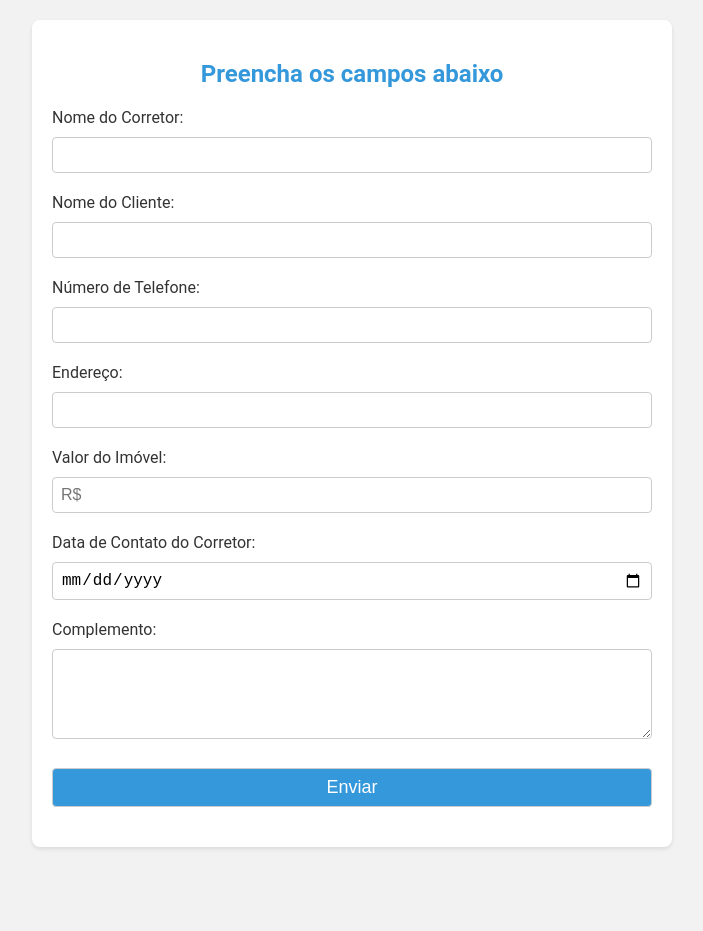
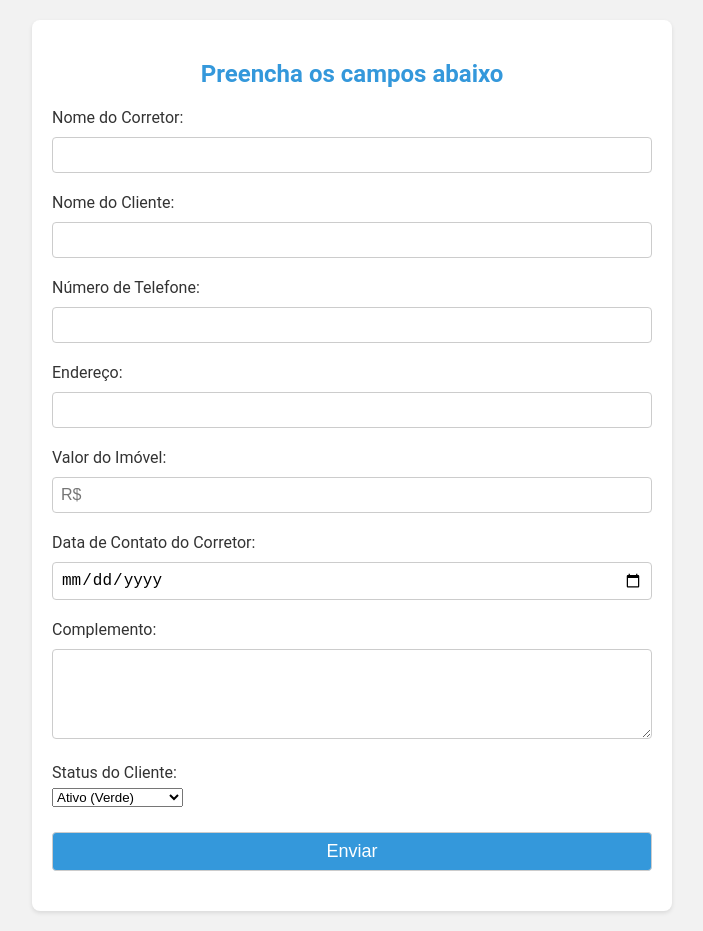
Before and after one commit to maarcospne2003/Imobiliaria, a plain HTML site: page index.html in a window 1280 px wide. Shown: the whole page, without its empty margins (288-991 px from the left). Before the commit the page ends 867 px from the top, so only its background shows below. Drawn offline with Linux system fonts and the light colour scheme.

Commit message:
Update index.html

```diff
--- a/index.html
+++ b/index.html
@@ -5,17 +5,7 @@
     <meta charset="UTF-8">
     <meta name="viewport" content="width=device-width, initial-scale=1.0">
     <link rel="stylesheet" href="style.css">
-    <title>Imobiliaria</title>
-    <style>
-        /* Adicionado estilo para tornar a tabela responsiva */
-        @media screen and (max-width: 600px) {
-            th,
-            td {
-                display: block;
-                width: 100%;
-            }
-        }
-    </style>
+    <title>Imobiliária</title>
 </head>
 
 <body>
@@ -56,6 +46,13 @@
                 <textarea id="informacoes" name="informacoes" rows="4"></textarea>
             </div>
             <div class="form-group">
+                <label for="statusCliente">Status do Cliente:</label>
+                <select id="statusCliente" name="statusCliente">
+                    <option value="ativo" style="color: green;">Ativo (Verde)</option>
+                    <option value="inativo" style="color: red;">Inativo (Vermelho)</option>
+                </select>
+            </div>
+            <div class="form-group">
                 <input type="submit" value="Enviar">
             </div>
         </form>
@@ -75,6 +72,7 @@
                         <th>Valor do Imóvel</th>
                         <th>Data de Contato do Corretor</th>
                         <th>Observação</th>
+                        <th>Status do Cliente</th>
                         <th>Ações</th>
                     </tr>
                 </thead>
```
